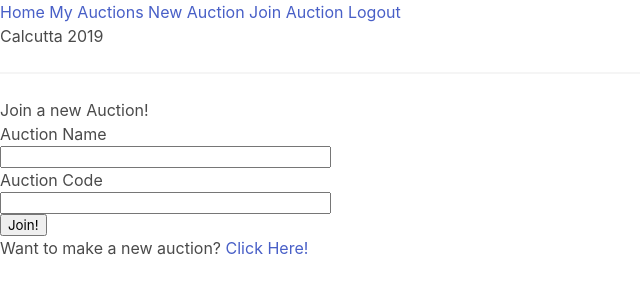
After one commit to alexLaws/NCAA_calcutta, a Flask app: page /joinAuction in a window 1280 px wide. The commit adds this page. Shown: the top 300 px of the page, without its empty margins (0-640 px from the left). Run offline with Flask 2, Linux system fonts and the light colour scheme; a user stored in the database is signed in; some libraries are stand-ins or nearby versions.

Commit message:
join auction page.

```diff
--- a/main.py
+++ b/main.py
@@ -75,6 +75,12 @@ class NewAuctionForm(FlaskForm):
         auction_count = Auction.select(fn.Count(Auction.auction_name)).where(Auction.auction_name == auction_name.data).scalar()
         if auction_count == 1:
             raise ValidationError('There is already an auction with that name.')
+
+
+class JoinAuctionForm(FlaskForm):
+    auction_name = StringField('Auction Name', validators=[DataRequired()])
+    code = PasswordField('Auction Code', validators=[DataRequired()])
+    submit = SubmitField('Join!')
 
 
 def get_object_or_404(model, *criterion):
@@ -233,6 +239,24 @@ def new_auction():
     return render_template('newAuction.jinja2', form=form)
 
 
+@app.route('/joinAuction', methods=['GET', 'POST'])
+@login_required
+def join():
+    form = JoinAuctionForm()
+    if form.validate_on_submit():
+        join_auction = Auction.select().where(Auction.auction_name == form.auction_name.data).get()
+        if join_auction is None:
+            flash('Auction Does Not Exist')
+            return redirect(url_for('join'))
+        elif form.code.data == join_auction.code:
+            user = User.select().where(User.username == current_user.username).get()
+            new_access = User_access(user_in_auction=user,
+                                     auction=join_auction)
+            new_access.save()
+        return redirect(url_for('user', username=current_user.username))
+    return render_template('join.jinja2', form=form)
+
+
 if __name__ == "__main__":
     port = int(os.environ.get("PORT", 6738))
     app.run(host='0.0.0.0', port=port)
--- a/templates/base.jinja2
+++ b/templates/base.jinja2
@@ -23,6 +23,7 @@
         {% else %}
         <a href="{{url_for('user', username=current_user.username) }}">My Auctions</a>
         <a href="{{ url_for('new_auction') }}">New Auction</a>
+        <a href="{{ url_for('join') }}">Join Auction</a>
         <a href="{{ url_for('logout') }}">Logout</a>
         {% endif %}
     </nav>
--- /dev/null
+++ b/templates/join.jinja2
@@ -0,0 +1,25 @@
+{% extends 'base.jinja2' %}
+
+{% block subtitle %}Join a new Auction!{% endblock subtitle %}
+
+{% block content %}
+    <form action="" method="post" novalidate>
+        {{ form.hidden_tag() }}
+        <p>
+            {{ form.auction_name.label }}<br>
+            {{ form.auction_name(size=32) }}<br>
+            {% for error in form.auction_name.errors %}
+            <span style="color: red;">[{{ error }}]</span>
+            {% endfor %}
+        </p>
+        <p>
+            {{ form.code.label }}<br>
+            {{ form.code(size=32) }}<br>
+            {% for error in form.code.errors %}
+            <span style="color: red;">[{{ error }}]</span>
+            {% endfor %}
+        </p>
+        <p>{{ form.submit() }}</p>
+        <p>Want to make a new auction? <a href="{{ url_for('new_auction') }}">Click Here!</a></p>
+    </form>
+{% endblock content %}
```
Also changed, not shown: auction.db.
